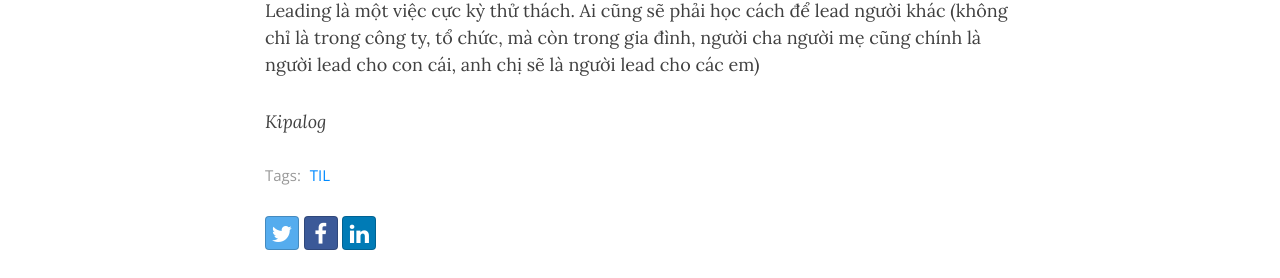
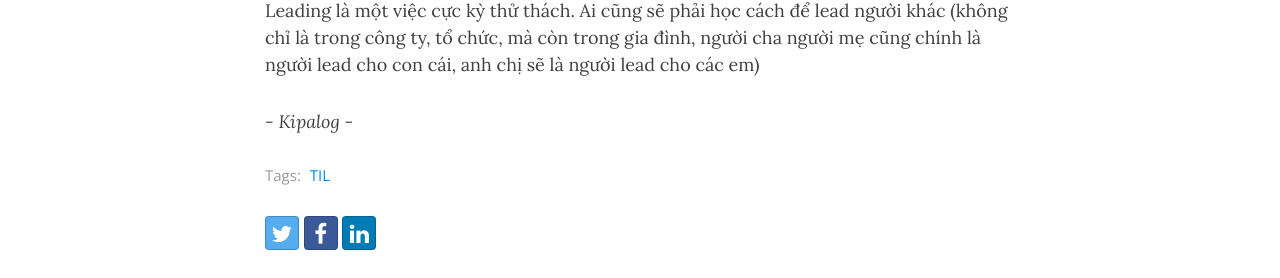
Before and after one commit to noobfromvn/noobfromvn.github.io, a Jekyll site: the page built from _posts/2017-03-31-cac-tieu-chi-danh-gia-leader.md, in a window 1280 px wide and 900 px high, scrolled down 706 px. Shown: the part 244-522 px from the top of the window. Built offline with Jekyll 4.4.1, drawn with Linux system fonts in a browser that asks for light colours; nearby versions of some CDN libraries; comment, search, counter and statistics services are not loaded.

```diff
--- a/_posts/2017-03-31-cac-tieu-chi-danh-gia-leader.md
+++ b/_posts/2017-03-31-cac-tieu-chi-danh-gia-leader.md
@@ -14,4 +14,4 @@ Ngày hôm nay, ngồi nói chuyện với sếp, mình học được 3 tiêu c
 
 Leading là một việc cực kỳ thử thách. Ai cũng sẽ phải học cách để lead người khác (không chỉ là trong công ty, tổ chức, mà còn trong gia đình, người cha người mẹ cũng chính là người lead cho con cái, anh chị sẽ là người lead cho các em)
 
-_Kipalog_
+_- Kipalog -_
```
